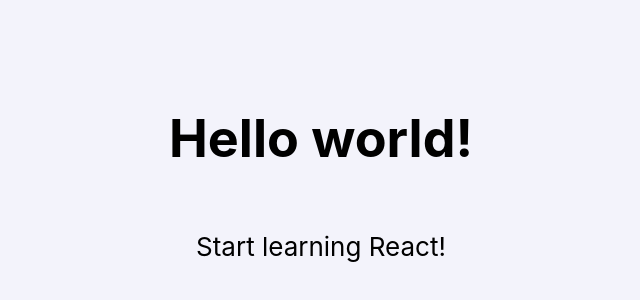
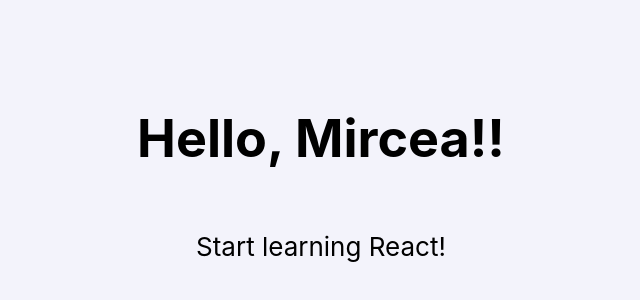
Before and after one commit to Mirceamin/Task-Manager, a React (Create React App) app: page / in a window 1280 px wide. Shown: the part 220-520 px from the top of the page, without its empty margins (319-959 px from the left). Built offline with nearby package versions, Linux system fonts and the light colour scheme.

Commit message:
Updated Hello message

```diff
--- a/src/App.js
+++ b/src/App.js
@@ -4,7 +4,7 @@
   return (
     <div className="App">
       <header className="App-header">
-        <h1>Hello world!</h1>
+        <h1>Hello, Mircea!!</h1>
         <p>Start learning React!</p>
       </header>
     </div>
```
